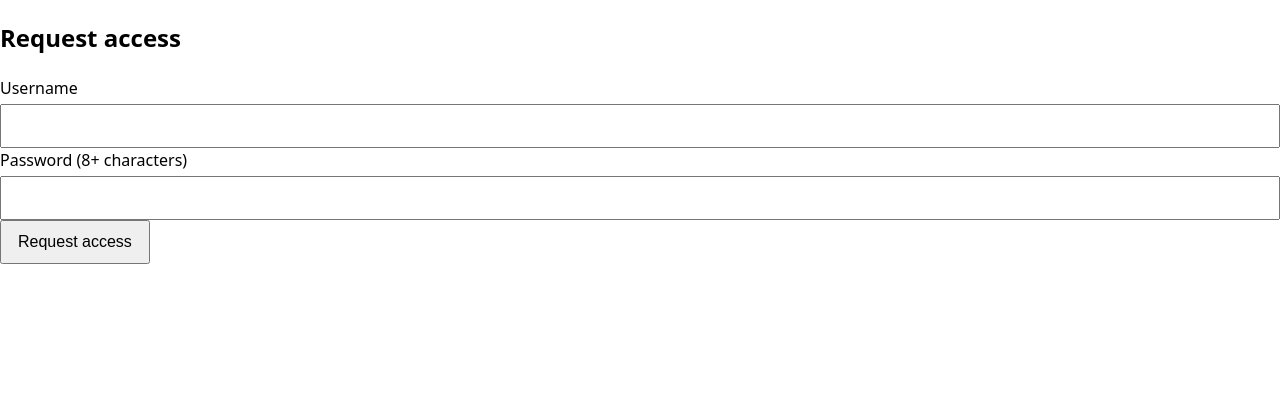
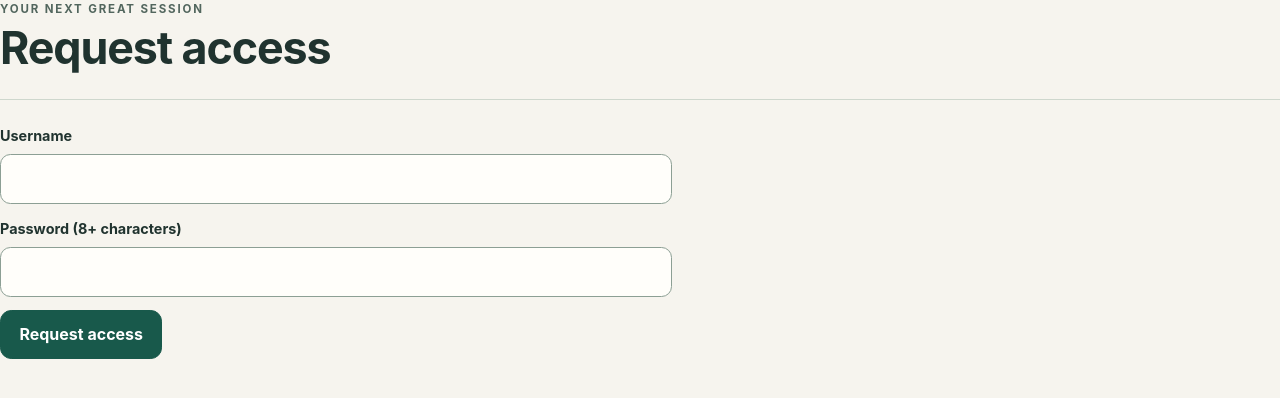
Before and after one commit to mylonasc/music-gatherings-app, a React (Vite) app in the folder frontend/: page /request-access in a window 1280 px wide. Shown: the top 398 px of the page. Built offline with nearby package versions, Linux system fonts and the light colour scheme; no server answers.

Commit message:
feat(ui): introduce warm studio design tokens and accessible primitives (#29)

```diff
--- a/frontend/src/App.css
+++ b/frontend/src/App.css
@@ -1,160 +1,65 @@
-:root {
-  color-scheme: light;
-  --min-touch: 44px;
-}
+@import "./styles/tokens.css";
 
-* {
-  box-sizing: border-box;
-}
-
-body {
-  margin: 0;
-  font-family: system-ui, -apple-system, sans-serif;
-  line-height: 1.5;
-}
-
-.app {
-  min-width: 320px;
-  max-width: 48rem;
-  margin: 0 auto;
-  padding: 1rem;
-}
-
-.skip-link {
-  position: absolute;
-  left: -9999px;
-}
-
-.skip-link:focus {
-  left: 1rem;
-  top: 1rem;
-  background: #fff;
-  padding: 0.5rem 1rem;
-  outline: 2px solid currentColor;
-}
-
-.app-header h1 {
-  font-size: 1.5rem;
-  margin: 0 0 0.25rem;
-}
-
-.app-header nav ul {
-  display: flex;
-  flex-wrap: wrap;
-  gap: 0.5rem;
-  list-style: none;
-  margin: 0.5rem 0;
-  padding: 0;
-}
-
-.app-header nav a {
-  display: inline-flex;
-  align-items: center;
-  min-height: var(--min-touch);
-  padding: 0.25rem 0.75rem;
-}
-
-.app-main section {
-  border: 1px solid #ddd;
-  border-radius: 0.5rem;
-  padding: 1rem;
-  margin-top: 1rem;
-}
-
-.app-main form {
-  display: flex;
-  flex-direction: column;
-  gap: 0.75rem;
-  max-width: 28rem;
-}
-
-.field {
-  display: flex;
-  flex-direction: column;
-  gap: 0.25rem;
-}
-
-.field input,
-.field select,
-.field textarea {
-  min-height: var(--min-touch);
-  font-size: 1rem;
-  padding: 0.5rem;
-  width: 100%;
-}
-
-input[type="radio"],
-input[type="checkbox"] {
-  width: 24px;
-  height: 24px;
-  min-height: 24px;
-  vertical-align: middle;
-  accent-color: #1a3a8f;
-}
-
-.form-actions {
-  display: flex;
-  flex-wrap: wrap;
-  gap: 0.5rem;
-}
-
-.field-error {
-  color: #8a1f1f;
-  margin: 0;
-}
-
-button {
-  min-height: var(--min-touch);
-  font-size: 1rem;
-  padding: 0.5rem 1rem;
-  align-self: flex-start;
-}
-
-.track-list {
-  list-style: none;
-  padding: 0;
-  display: flex;
-  flex-direction: column;
-  gap: 1rem;
-}
-
-.track-card {
-  border: 1px solid #ddd;
-  border-radius: 0.5rem;
-  padding: 1rem;
-}
-
-.track-card dl {
-  display: grid;
-  grid-template-columns: auto 1fr;
-  gap: 0.25rem 0.75rem;
-  margin: 0.5rem 0 0;
-}
-
-.track-card dt {
-  font-weight: 600;
-}
-
-.track-card dd {
-  margin: 0;
-}
-
-/* Music documents keep alignment and scroll inside their own region. */
-.doc-panel {
-  overflow-x: auto;
-  border: 1px solid #ccc;
-  border-radius: 0.25rem;
-  padding: 0.75rem;
-  max-width: 100%;
-}
-
-.doc-panel .chord-chart,
-.doc-panel pre {
-  font-family: ui-monospace, monospace;
-  white-space: pre;
-}
-
-.doc-panel .chord-line {
-  color: #1a3a8f;
-  font-weight: 600;
-}
+* { box-sizing: border-box; }
+body { margin: 0; }
+button, input, select, textarea { font: inherit; }
+button, a, input, select, textarea { -webkit-tap-highlight-color: transparent; }
+:focus-visible { outline: 3px solid var(--focus); outline-offset: 4px; }
+html { scroll-padding-block: 2rem 7rem; }
+a { color: var(--accent); text-underline-offset: .2em; }
+a:hover { color: var(--accent-hover); }
+h1, h2, h3, h4 { line-height: 1.2; letter-spacing: -.025em; overflow-wrap: anywhere; }
+h2 { font-size: clamp(1.9rem, 5vw, 2.8rem); margin: .2rem 0 1rem; }
+h3 { font-size: 1.3rem; }
+p { overflow-wrap: anywhere; }
+small { font-size: .875rem; }
+button { min-height: var(--min-touch); padding: .65rem 1.15rem; border: 1px solid var(--accent); border-radius: .7rem; background: var(--accent); color: white; font-weight: 650; cursor: pointer; align-self: start; }
+button:hover:not(:disabled) { background: var(--accent-hover); }
+button:disabled { opacity: .65; cursor: not-allowed; }
+button[aria-pressed="false"], button[type="button"] { color: var(--accent); background: var(--surface); }
+button[aria-pressed="true"] { background: var(--accent); color: white; }
+button[type="button"]:hover:not(:disabled) { background: var(--accent-soft); }
+input:not([type="radio"]):not([type="checkbox"]), select, textarea { width: 100%; min-width: 0; min-height: var(--min-touch); border: 1px solid #8c9f94; background: var(--surface); color: var(--ink); padding: .7rem .85rem; border-radius: .65rem; }
+input::placeholder, textarea::placeholder { color: var(--muted); opacity: 1; }
+input[type="checkbox"], input[type="radio"] { width: 1.25rem; height: 1.25rem; accent-color: var(--accent); vertical-align: middle; flex-shrink: 0; }
+label:has(input[type="checkbox"]), label:has(input[type="radio"]) { display: inline-flex; align-items: center; gap: .5rem; min-height: 44px; padding: .4rem .6rem; cursor: pointer; }
+fieldset { min-width: 0; border: 1px solid var(--line); border-radius: .75rem; padding: .65rem; }
+legend { font-weight: 650; padding-inline: .35rem; }
+form { display: flex; flex-direction: column; gap: .85rem; max-width: 42rem; }
+form[role="search"] { padding: 1.1rem; border-radius: var(--radius); background: var(--surface-muted); margin-block: 1.5rem; }
+.field { display: flex; flex-direction: column; gap: .4rem; }
+.field label { font-weight: 650; font-size: .9rem; }
+.field-error { color: var(--danger); margin: 0; }
+.form-actions { display: flex; flex-wrap: wrap; gap: .65rem; }
+.page { min-width: 0; }
+.page-heading { border-bottom: 1px solid var(--line); margin-bottom: 1.5rem; padding-bottom: .5rem; }
+.eyebrow { text-transform: uppercase; letter-spacing: .16em; color: var(--muted); font-size: .72rem; font-weight: 750; margin: 0; }
+.feedback { display: flex; flex-wrap: wrap; align-items: center; gap: .65rem; padding: 1rem; background: var(--surface-muted); border-radius: .75rem; }
+.error-notice { background: var(--danger-soft); color: var(--danger); border-left: 3px solid var(--danger); }
+.status-dot { display: inline-block; width: .65rem; height: .65rem; background: var(--accent); border-radius: 50%; }
+.empty-state { padding: 2rem; text-align: center; background: var(--surface); border: 1px dashed var(--line); border-radius: var(--radius); }
+.badge { display: inline-flex; padding: .2rem .65rem; border-radius: 2rem; background: var(--accent-soft); color: var(--accent); font-size: .78rem; font-weight: 650; }
+.track-list { list-style: none; margin-block: 1.5rem; padding: 0; display: grid; gap: 1rem; min-width: 0; }
+.track-card { min-width: 0; border: 1px solid var(--line); border-radius: var(--radius); padding: clamp(1rem, 3vw, 1.5rem); background: var(--surface); box-shadow: var(--shadow); overflow-wrap: anywhere; }
+.track-card > a { font-size: 1.15rem; text-decoration: none; }
+.track-card dl { display: grid; grid-template-columns: minmax(0, auto) minmax(0, 1fr); gap: .25rem 1rem; font-size: .875rem; }
+.track-card dt { color: var(--muted); }
+.track-card dd { margin: 0; }
+.track-card p:last-child { margin-bottom: 0; }
+.doc-panel { overflow-x: auto; border: 1px solid var(--line); border-radius: .75rem; padding: 1rem; max-width: 100%; background: #fffefa; font-size: 1rem; }
+pre.doc-panel, .doc-panel .chord-chart, .doc-panel pre { font-family: ui-monospace, monospace; white-space: pre; }
+.doc-panel .chord-line { color: var(--accent); font-weight: 750; }
+.app { min-width: 320px; }
+.app-main { min-width: 0; max-width: 76rem; padding: 1.25rem; margin: auto; }
+.app-header { padding: 1.25rem; }
+.app-header h1 { font-size: 1.3rem; }
+.app-header nav ul { list-style: none; display: flex; gap: .5rem; padding: 0; flex-wrap: wrap; }
+.app-header nav a { display: inline-flex; min-height: 44px; align-items: center; padding: .5rem; }
+.skip-link { position: fixed; left: 1rem; top: -10rem; z-index: 100; padding: 1rem; background: var(--surface); }
+.skip-link:focus { top: 1rem; }
+[role="group"], [role="tablist"] { display: flex; gap: .4rem; flex-wrap: wrap; }
+[role="group"]:has(input[type="radio"]) { padding: .5rem; background: var(--surface-muted); border-radius: .8rem; }
+label:has(input[type="radio"]:checked) { background: var(--accent-soft); border-radius: .6rem; color: var(--accent); font-weight: 650; }
+.page > section, .page > article { margin-block: 1.5rem; }
+@media (min-width: 48rem) { .app-main { padding: 2.5rem; } }
+@media (prefers-reduced-motion: reduce) { *, *::before, *::after { animation: none !important; transition: none !important; scroll-behavior: auto !important; } }
--- a/frontend/src/components/ui.tsx
+++ b/frontend/src/components/ui.tsx
@@ -1,21 +1,23 @@
-import type { ReactNode } from "react";
+import { cloneElement, isValidElement } from "react";
+import type { ReactNode, ReactElement } from "react";
 
 export function Page({ title, children }: { title: string; children: ReactNode }) {
   return (
-    <section aria-labelledby="page-title">
-      <h2 id="page-title">{title}</h2>
+    <section className="page" aria-labelledby="page-title">
+      <header className="page-heading"><p className="eyebrow">Your next great session</p>
+      <h2 id="page-title" tabIndex={-1}>{title}</h2></header>
       {children}
     </section>
   );
 }
 
 export function Loading({ label = "Loading…" }: { label?: string }) {
-  return <p role="status">{label}</p>;
+  return <p className="feedback loading" role="status"><span className="status-dot" aria-hidden="true" />{label}</p>;
 }
 
 export function ErrorNotice({ message, onRetry }: { message: string; onRetry?: () => void }) {
   return (
-    <p role="alert">
+    <p className="feedback error-notice" role="alert">
       {message}{" "}
       {onRetry && (
         <button type="button" onClick={onRetry}>
@@ -24,6 +26,14 @@ export function ErrorNotice({ message, onRetry }: { message: string; onRetry?: (
       )}
     </p>
   );
+}
+
+export function EmptyState({ title, children }: { title: string; children?: ReactNode }) {
+  return <div className="empty-state" role="status"><strong>{title}</strong>{children && <p>{children}</p>}</div>;
+}
+
+export function Badge({ children }: { children: ReactNode }) {
+  return <span className="badge">{children}</span>;
 }
 
 export function Field({
@@ -40,7 +50,10 @@ export function Field({
   return (
     <div className="field">
       <label htmlFor={id}>{label}</label>
-      {children}
+      {isValidElement(children) ? cloneElement(children as ReactElement<Record<string, unknown>>, {
+        "aria-invalid": error ? true : undefined,
+        "aria-describedby": [children.props && (children.props as Record<string, unknown>)["aria-describedby"], error ? `${id}-error` : null].filter(Boolean).join(" ") || undefined,
+      }) : children}
       {error && (
         <p className="field-error" role="alert" id={`${id}-error`}>
           {error}
--- /dev/null
+++ b/frontend/src/styles/tokens.css
@@ -0,0 +1,30 @@
+:root {
+  color-scheme: light;
+  --canvas: #f6f4ee;
+  --surface: #fffefa;
+  --surface-muted: #eeeee6;
+  --ink: #20332f;
+  --muted: #52665e;
+  --line: #ced7cd;
+  --accent: #18594b;
+  --accent-hover: #104436;
+  --accent-soft: #e0eee5;
+  --gold: #805317;
+  --gold-soft: #fff0d5;
+  --danger: #a22d37;
+  --danger-soft: #fff0f0;
+  --focus: #175fb2;
+  --min-touch: 44px;
+  --radius: 1rem;
+  --shadow: 0 8px 32px #20332f08;
+  --space-1: .25rem;
+  --space-2: .5rem;
+  --space-3: .75rem;
+  --space-4: 1rem;
+  --space-6: 1.5rem;
+  --space-8: 2rem;
+  font-family: Inter, ui-sans-serif, system-ui, -apple-system, sans-serif;
+  color: var(--ink);
+  background: var(--canvas);
+  line-height: 1.6;
+}
```
Also changed, not shown: 2 other files (tests, documents, lock files or other folders).
